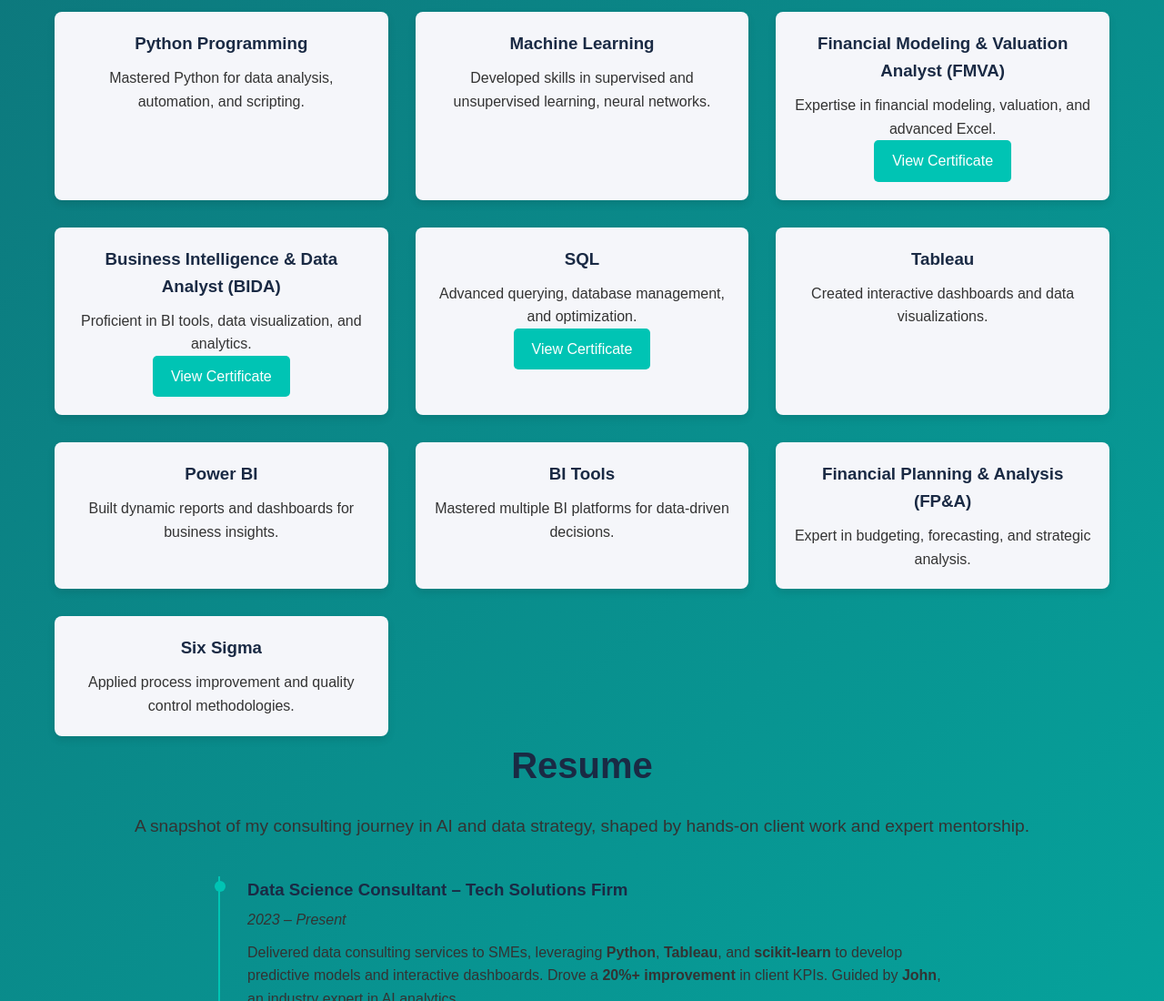
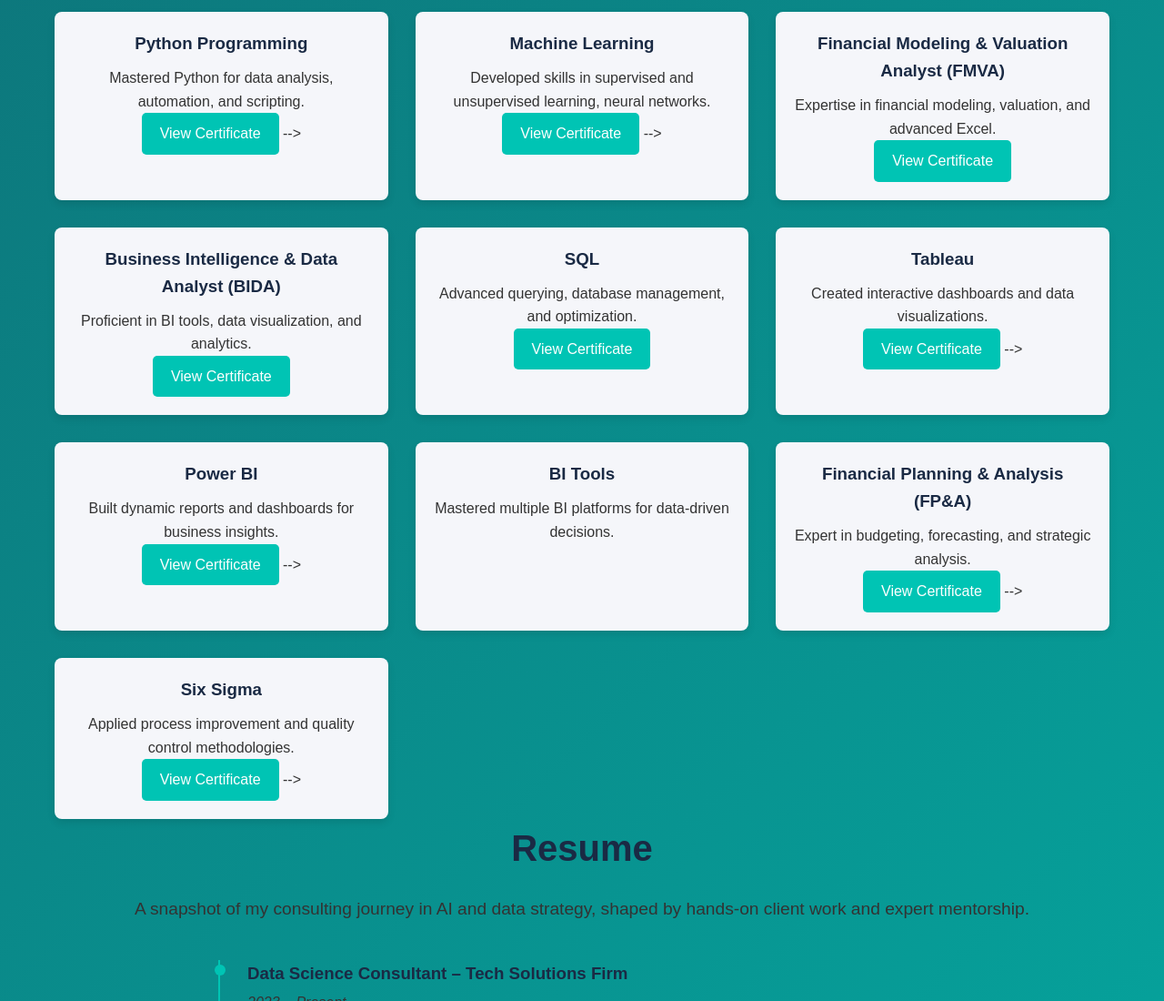
Before and after one commit to SamTech-crypto/Nexlify, a plain HTML site: page index.html in a window 1280 px wide. Shown: the part 4620-5720 px from the top of the page at 91% size. Drawn offline with nearby package versions, Linux system fonts and the light colour scheme; no server answers; a script that the page names is missing; files whose address does not match are found by name.

Commit message:
Update index.html

```diff
--- a/index.html
+++ b/index.html
@@ -324,13 +324,13 @@
         <h3>Python Programming</h3>
         <p>Mastered Python for data analysis, automation, and scripting.</p>
         <!-- TODO: Replace with actual link -->
-        <!-- <a href="https://www.linkedin.com/learning/certificates/a025c5ef6959c28ca653658c136c347a300949b967661b5118600c1d7d9e06a1" class="cta-button" target="_blank" rel="noopener">View Certificate</a> -->
+        <a href="https://www.linkedin.com/learning/certificates/a025c5ef6959c28ca653658c136c347a300949b967661b5118600c1d7d9e06a1" class="cta-button" target="_blank" rel="noopener">View Certificate</a> -->
       </div>
       <div class="certification-card" data-aos="fade-up">
         <h3>Machine Learning</h3>
         <p>Developed skills in supervised and unsupervised learning, neural networks.</p>
         <!-- TODO: Replace with actual link -->
-        <!-- <a href="https://www.linkedin.com/learning/certificates/d3f912ef32be32b64176e3e02c2c88dff195485954f117e3b1d0470fe34f82ae" class="cta-button" target="_blank" rel="noopener">View Certificate</a> -->
+        <a href="https://www.linkedin.com/learning/certificates/d3f912ef32be32b64176e3e02c2c88dff195485954f117e3b1d0470fe34f82ae" class="cta-button" target="_blank" rel="noopener">View Certificate</a> -->
       </div>
       <div class="certification-card" data-aos="fade-up">
         <h3>Financial Modeling & Valuation Analyst (FMVA)</h3>
@@ -351,13 +351,13 @@
         <h3>Tableau</h3>
         <p>Created interactive dashboards and data visualizations.</p>
         <!-- TODO: Replace with actual link -->
-        <!-- <a href="https://www.linkedin.com/learning/certificates/17d3d3bd41012c8af828dff4ba912546793294865da83f9175674b9b5afb5c67" class="cta-button" target="_blank" rel="noopener">View Certificate</a> -->
+        <a href="https://www.linkedin.com/learning/certificates/17d3d3bd41012c8af828dff4ba912546793294865da83f9175674b9b5afb5c67" class="cta-button" target="_blank" rel="noopener">View Certificate</a> -->
       </div>
       <div class="certification-card" data-aos="fade-up">
         <h3>Power BI</h3>
         <p>Built dynamic reports and dashboards for business insights.</p>
         <!-- TODO: Replace with actual link -->
-        <!-- <a href="https://www.linkedin.com/learning/certificates/a1d7a7f29443c51705a87a92e6e51735210cfc5c4c5ede8ac014ee9c1df30cd3" class="cta-button" target="_blank" rel="noopener">View Certificate</a> -->
+        <a href="https://www.linkedin.com/learning/certificates/a1d7a7f29443c51705a87a92e6e51735210cfc5c4c5ede8ac014ee9c1df30cd3" class="cta-button" target="_blank" rel="noopener">View Certificate</a> -->
       </div>
       <div class="certification-card" data-aos="fade-up">
         <h3>BI Tools</h3>
@@ -369,13 +369,13 @@
         <h3>Financial Planning & Analysis (FP&A)</h3>
         <p>Expert in budgeting, forecasting, and strategic analysis.</p>
         <!-- TODO: Replace with actual link -->
-        <!-- <a href="https://credentials.corporatefinanceinstitute.com/e4c8d5c0-ac51-434c-b980-7f350ed36be7#acc.HyxAlrXe" class="cta-button" target="_blank" rel="noopener">View Certificate</a> -->
+        <a href="https://credentials.corporatefinanceinstitute.com/e4c8d5c0-ac51-434c-b980-7f350ed36be7#acc.HyxAlrXe" class="cta-button" target="_blank" rel="noopener">View Certificate</a> -->
       </div>
       <div class="certification-card" data-aos="fade-up">
         <h3>Six Sigma</h3>
         <p>Applied process improvement and quality control methodologies.</p>
         <!-- TODO: Replace with actual link -->
-        <!-- <a href="https://www.linkedin.com/learning/certificates/cc2715ee96158626eaa4b013fec2d1555c6ad175cef554a97440131f172ded0b" class="cta-button" target="_blank" rel="noopener">View Certificate</a> -->
+        <a href="https://www.linkedin.com/learning/certificates/cc2715ee96158626eaa4b013fec2d1555c6ad175cef554a97440131f172ded0b" class="cta-button" target="_blank" rel="noopener">View Certificate</a> -->
       </div>
     </div>
   </section>
```
